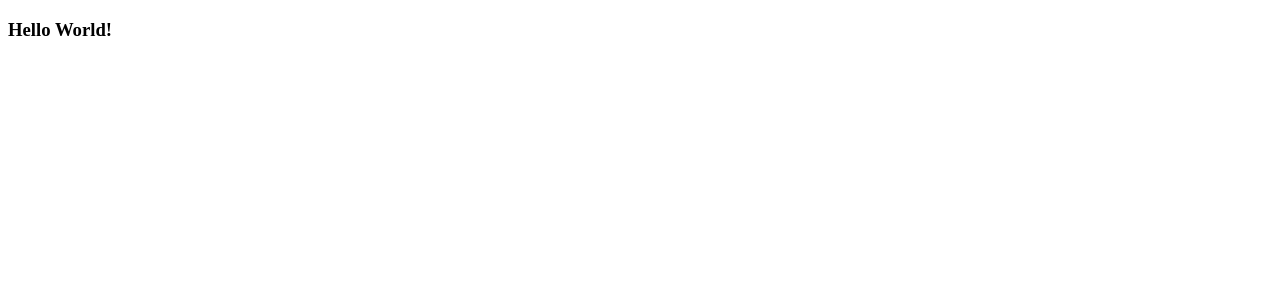
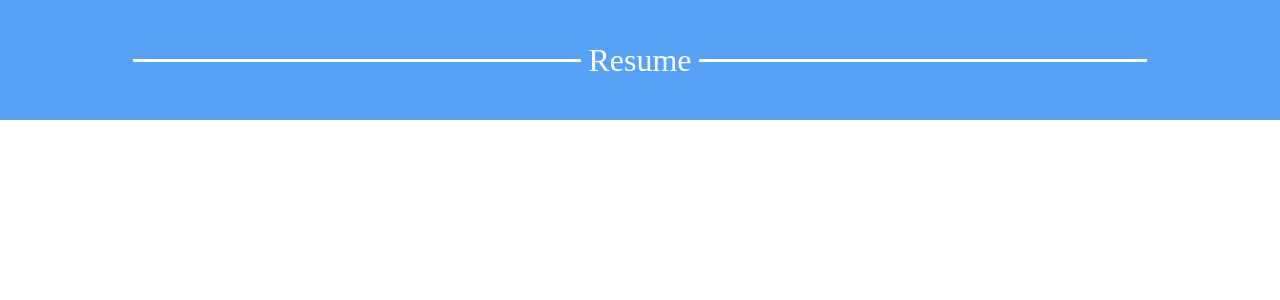
Before and after one commit to artemigla/Resume, a React (Create React App) app: page / in a window 1280 px wide. Shown: the top 300 px of the page. Built offline with nearby package versions, Linux system fonts and the light colour scheme; the HTML template or start-up script is replaced by a standard one.

Commit message:
Created the Header component.

```diff
--- a/src/App.js
+++ b/src/App.js
@@ -1,9 +1,10 @@
 import React from 'react';
+import { Header } from './components/Header/Header';
 
 const App = () => {
   return (
     <div>
-      <h3>Hello World!</h3>
+      <Header title={'Resume'} />
     </div>
   );
 }
--- /dev/null
+++ b/src/components/Header/Header.jsx
@@ -0,0 +1,13 @@
+import React from 'react';
+import './style.css';
+
+export const Header = ({ title }) => {
+    return (
+        <header className='container'>
+            <div className='titleHeader'>
+                <h1 className='title'>{title}</h1>
+            </div>
+        </header>
+
+    );
+}
--- /dev/null
+++ b/src/components/Header/style.css
@@ -0,0 +1,46 @@
+*,
+html {
+    margin: 0;
+    padding: 0;
+    overflow-x: hidden;
+    overflow-y: hidden;
+}
+
+.container {
+    display: flex;
+    justify-content: center;
+    align-items: center;
+    height: 15vh;
+    background-color: #57a1f4;
+}
+
+.titleHeader {
+    display: inline-block;
+    vertical-align: middle;
+}
+
+.container::before,
+.container::after {
+    content: "";
+    display: inline-block;
+    vertical-align: middle;
+    width: 35%;
+    height: 3px;
+    background-color: #ffffff;
+    position: relative;
+}
+
+.container::before {
+    margin-left: -100%;
+    left: -7px;
+}
+
+.container::after {
+    margin-right: -100%;
+    right: -7px;
+}
+
+.title {
+    color: rgb(255, 255, 255);
+    font-weight: normal;
+}
```
Also changed, not shown: package.json (+6 -1 lines), 1 other file (tests, documents, lock files or other folders).
